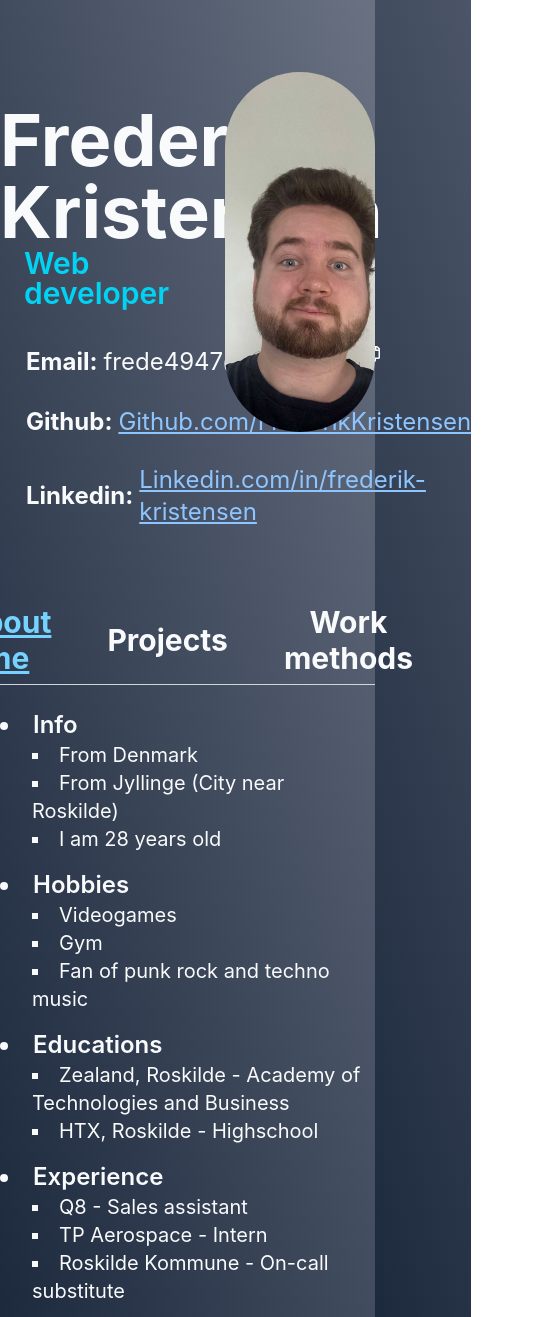
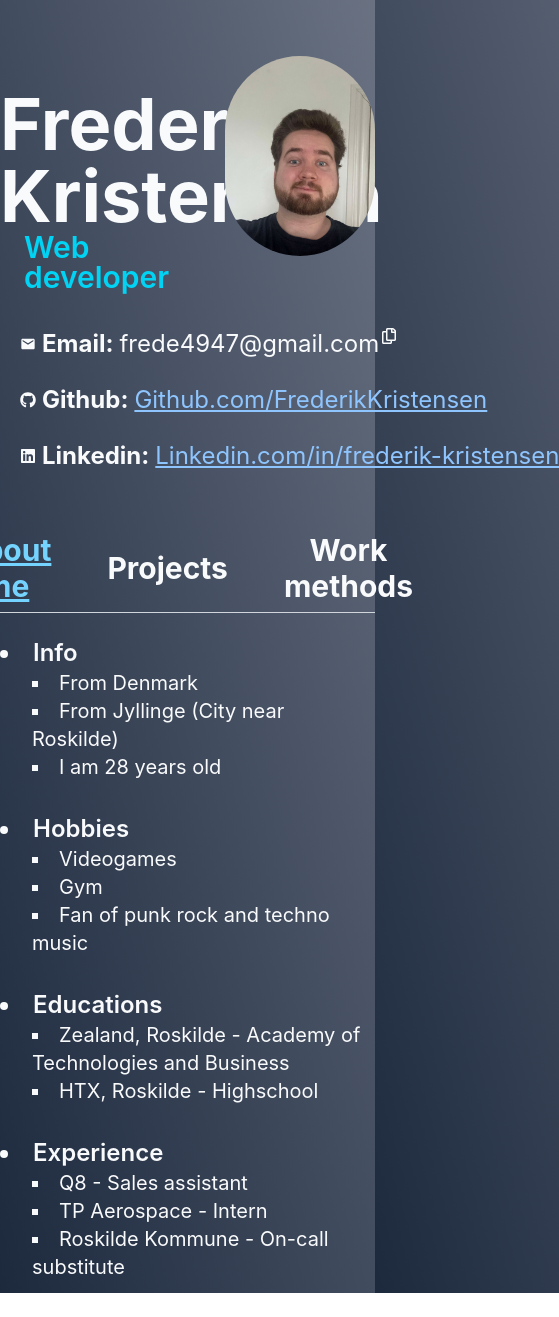
Before and after one commit to FrederikKristensen/frederikweb, a React (Vite) app: page / in a window 390 px wide. Shown: the whole page, 559 px wide, since content can reach past the window. After the commit the page ends 1293 px from the top, so only its background shows below. Built offline with nearby package versions, Linux system fonts and the light colour scheme.

Commit message:
Responsive design for all other than mobile

```diff
--- a/src/App.tsx
+++ b/src/App.tsx
@@ -17,16 +17,16 @@ function App() {
   };
 
   return (
-    <main className='max-w-7xl mx-auto'>
-      <div className='grid grid-flow-col grid-cols-5 mb-5 mt-18'>
+    <main className='md:max-w-2xl lg:max-w-3xl xl:max-w-7xl mt-14 mx-auto'>
+      <div className='grid grid-flow-col grid-cols-5 mb-5'>
         <div className='col-span-3 mt-8'>
           <h1 className='leading-none font-bold text-7xl text-gray-50'>Frederik Kristensen</h1>
           <h2 className='leading-none ml-6 font-semibold text-3xl text-cyan-400'>Web developer</h2>
-          <div className='mt-9 ml-5 mb-4 space-y-6'>
+          <div className='mt-9 ml-5 space-y-6'>
             <h3 className='flex items-center gap-1.5'>
-              <MdEmail className='text-4xl'/>
+              <MdEmail className='shrink-0 md:text-xl lg:text-3xl xl:text-4xl'/>
               <span className='text-2xl font-bold'>Email: </span>
-              <button className='text-2xl inline-flex gap-0.5' onClick={copyEmail}>
+              <button className='shrink-0 text-2xl inline-flex gap-0.5' onClick={copyEmail}>
                 frede4947@gmail.com<FaRegCopy className='text-base' />
               </button>
               <div className='text-xs'>
@@ -34,19 +34,19 @@ function App() {
               </div>
             </h3>
             <h3 className='flex items-center gap-1.5'>
-              <FaGithub className='text-4xl'/>
+              <FaGithub className='shrink-0 md:text-xl lg:text-3xl xl:text-4xl'/>
               <span className='text-2xl font-bold'>Github:</span>
-              <a className='text-2xl text-blue-300 underline underline-offset-2 hover:text-sky-500' href='https://github.com/FrederikKristensen'>Github.com/FrederikKristensen</a>
+              <a className='shrink-0 text-2xl text-blue-300 underline underline-offset-2 hover:text-sky-500' href='https://github.com/FrederikKristensen'>Github.com/FrederikKristensen</a>
             </h3>
             <h3 className='flex items-center gap-1.5'>
-              <FaLinkedin className='text-4xl'/>
+              <FaLinkedin className='shrink-0 md:text-xl lg:text-3xl xl:text-4xl'/>
               <span className='text-2xl font-bold'>Linkedin: </span>
-              <a className='text-2xl text-blue-300 underline underline-offset-2 hover:text-sky-500' href='https://www.linkedin.com/in/frederik-kristensen-94a689198/'>Linkedin.com/in/frederik-kristensen</a>
+              <a className='shrink-0 text-2xl text-blue-300 underline underline-offset-2 hover:text-sky-500' href='https://www.linkedin.com/in/frederik-kristensen-94a689198/'>Linkedin.com/in/frederik-kristensen</a>
             </h3>
         </div>
         </div>
         <div className='col-span-2'>
-          <img src={profilepicture} alt='Picture of me' className='size-90 object-cover rounded-full' />
+          <img src={profilepicture} alt='Picture of me' className='md:size-67 lg:size-80 xl:size-90 object-cover rounded-full' />
         </div>
       </div>
       <Sections />
--- a/src/components/Aboutme.tsx
+++ b/src/components/Aboutme.tsx
@@ -2,8 +2,8 @@
 const Aboutme = () => {
   return (
     <div>
-      <ul className='grid grid-cols-2 gap-y-1 disc'>
-        <li className='col-span-2 md:col-span-1'>Info
+      <ul className='grid grid-cols-2 gap-y-5 disc'>
+        <li className='col-span-3 lg:col-span-1'>Info
           <ul className='square'>
             <li>From Denmark</li>
             <li>From Jyllinge (City near Roskilde)</li>
@@ -11,7 +11,7 @@ const Aboutme = () => {
           </ul>
         </li>
 
-        <li className='col-span-2 md:col-span-1'>Hobbies
+        <li className='col-span-3 lg:col-span-1'>Hobbies
           <ul className='square'>
             <li>Videogames</li>
             <li>Gym</li>
@@ -19,14 +19,14 @@ const Aboutme = () => {
           </ul>
         </li>
 
-        <li className='col-span-2 md:col-span-1'>Educations
+        <li className='col-span-3 lg:col-span-1'>Educations
           <ul className='square'>
             <li>Zealand, Roskilde - Academy of Technologies and Business</li>
             <li>HTX, Roskilde - Highschool</li>
           </ul>
         </li>
 
-        <li className='col-span-2 md:col-span-1'>Experience
+        <li className='col-span-3 lg:col-span-1'>Experience
           <ul className='square'>
             <li>Q8 - Sales assistant</li>
             <li>TP Aerospace - Intern</li>
--- a/src/components/WorkMethods.tsx
+++ b/src/components/WorkMethods.tsx
@@ -2,8 +2,8 @@
 const WorkMethods = () => {
   return (
     <div>
-      <ul className='grid grid-cols-3 gap-x-18 gap-y-3 disc'>
-        <li className='col-span-3 md:col-span-1'>Website tools
+      <ul className='grid grid-cols-3 lg:gap-x-12 xl:gap-x-18 gap-y-3 disc'>
+        <li className='col-span-3 lg:col-span-1'>Website tools
           <ul className='square'>
             <li>Html</li>
             <li>CSS
@@ -21,7 +21,7 @@ const WorkMethods = () => {
           </ul>
         </li>
 
-        <li className='col-span-3 md:col-span-1'>Developer Tools
+        <li className='col-span-3 lg:col-span-1'>Developer Tools
           <ul className='square'>
             <li>Vite</li>
             <li>Prettier</li>
@@ -29,7 +29,7 @@ const WorkMethods = () => {
           </ul>
         </li>
 
-        <li className='col-span-3 md:col-span-1'>Minor Experience
+        <li className='col-span-3 lg:col-span-1'>Minor Experience
           <ul className='square'>
             <li>Python</li>
             <li>Vue.js</li>
```
